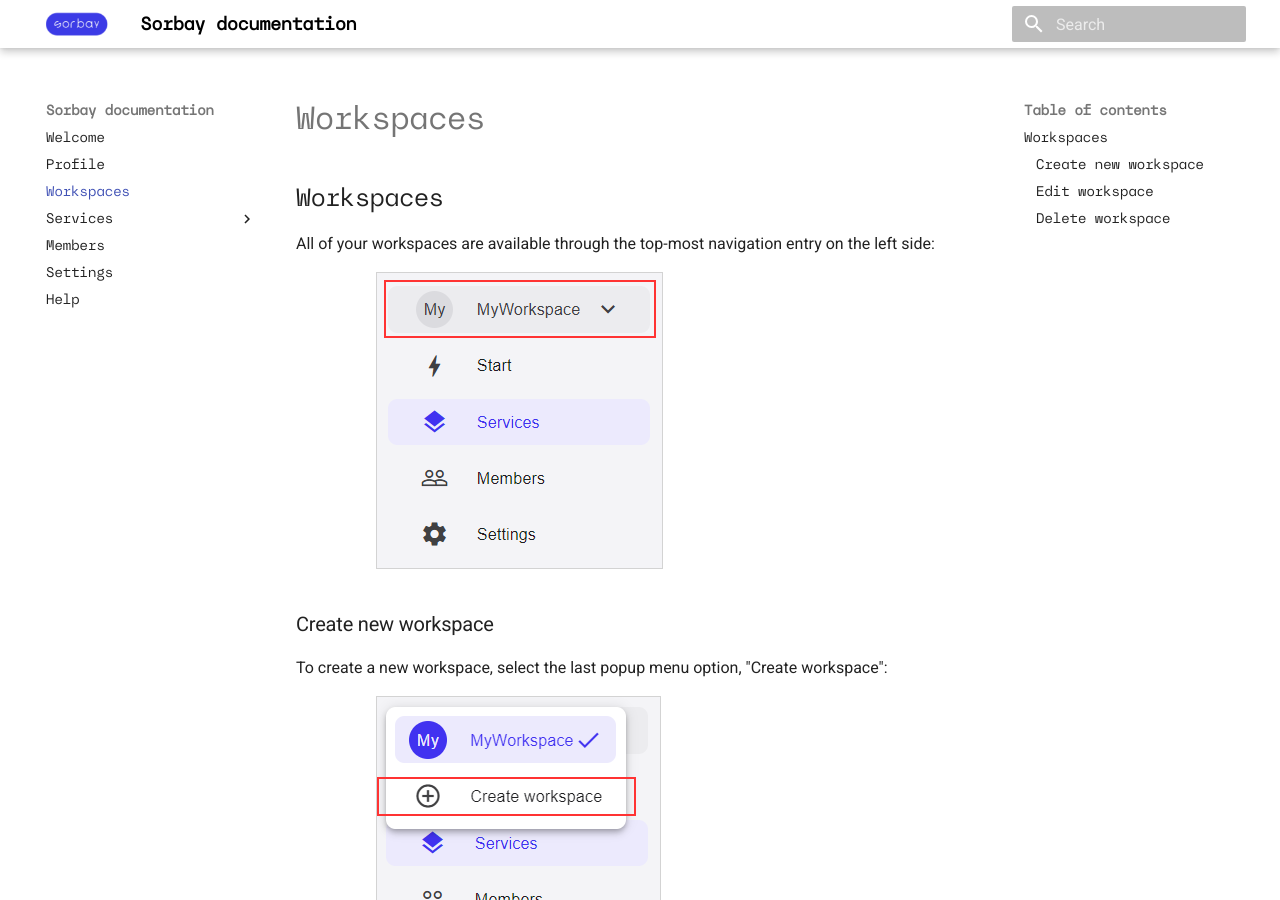
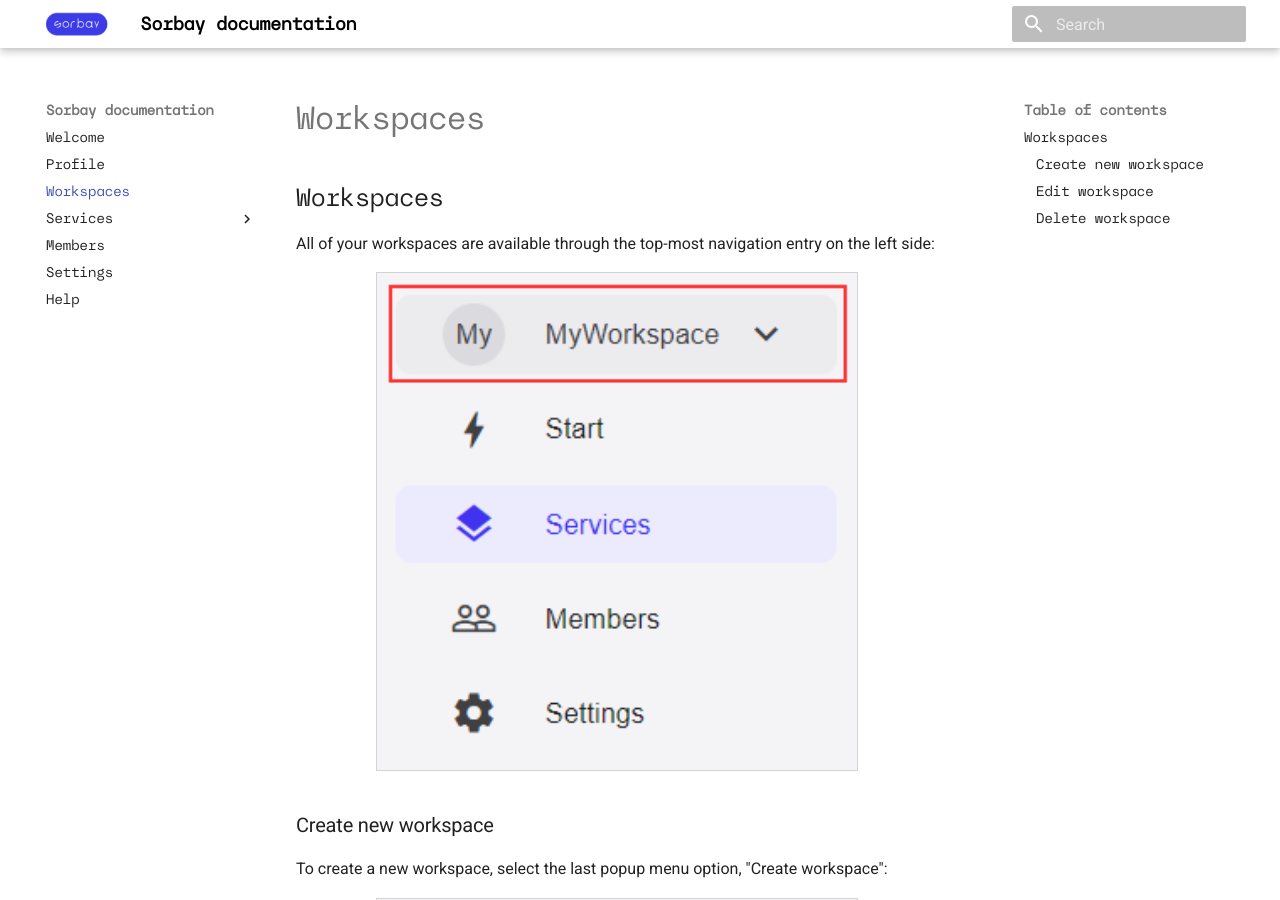
Before and after one commit to sorbay/sorbay-documentation, an MkDocs documentation site: the page built from docs/en/workspaces.md, in a window 1280 px wide and 900 px high. Built offline with MkDocs 1.6.1 and Material for MkDocs 9.7.7, drawn with Linux system fonts in a browser that asks for light colours.

Commit message:
Adjusting picture sizes.

```diff
--- a/docs/en/workspaces.md
+++ b/docs/en/workspaces.md
@@ -3,13 +3,13 @@
 All of your workspaces are available through the top-most navigation entry
 on the left side:
 
-<img style="margin-left: 80px; border: 1px; border-style: solid; border-color: lightgray" src="../img/nav_workspace-selector.png">
+<img style="width: 70%; margin-left: 80px; border: 1px; border-style: solid; border-color: lightgray" src="../img/nav_workspace-selector.png">
 
 ### Create new workspace
 
 To create a new workspace, select the last popup menu option, "Create workspace":
 
-<img style="margin-left: 80px; border: 1px; border-style: solid; border-color: lightgray" src="../img/nav_workspace-create.png">
+<img style="width: 70%; margin-left: 80px; border: 1px; border-style: solid; border-color: lightgray" src="../img/nav_workspace-create.png">
 
 Enter a name for the new workspace. The new workspace will be created
 and immediately selected in the workspace selector in the navigation.
@@ -18,7 +18,7 @@
 
 To change settings of a workspace - such as the name - choose the "Settings" option:
 
-<img style="margin-left: 80px; border: 1px; border-style: solid; border-color: lightgray" src="../img/nav_settings.png">
+<img style="width: 70%; margin-left: 80px; border: 1px; border-style: solid; border-color: lightgray" src="../img/nav_settings.png">
 
 It will open the [settings page](settings.md) which allows you to change
 workspace settings, cede ownership of the workspace to another user, delete the
```
Also changed, not shown: docs/en/idlight.md (+2 -2 lines), docs/en/services.md (+1 -1 lines).
